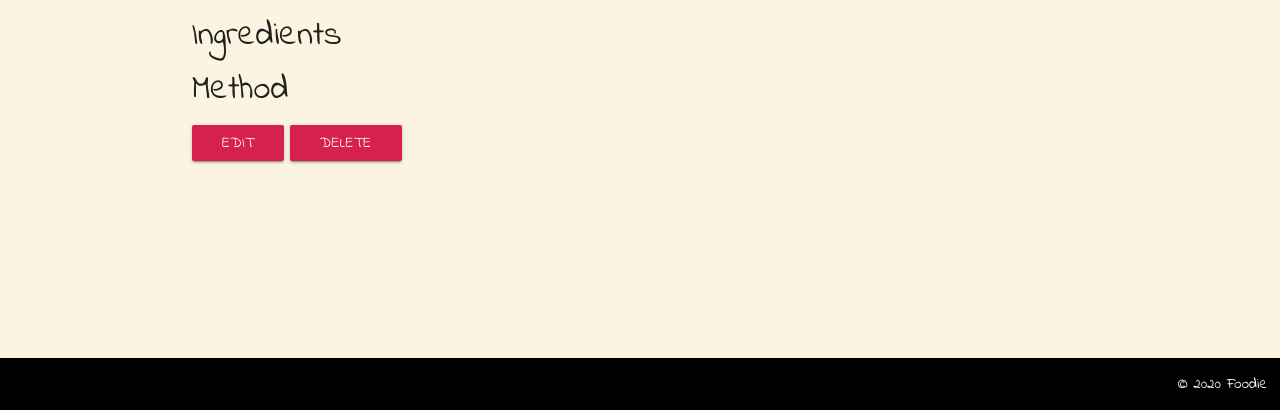
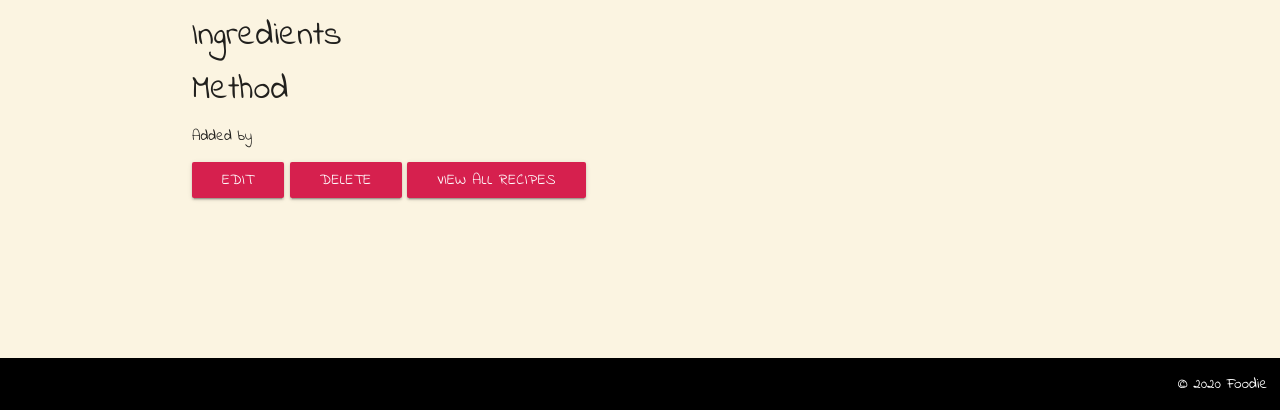
Before and after one commit to coderkatew/foodie, a Flask app: template templates/view_recipe.html in a window 1280 px wide. Shown: the part 390-800 px from the top of the page. Run offline with Flask 2, Linux system fonts and the light colour scheme; the template is opened without the code that fills it, so the values that code supplies are empty; some libraries are stand-ins or nearby versions.

Commit message:
Add contributor username to view recipe page

```diff
--- a/app.py
+++ b/app.py
@@ -101,7 +101,7 @@
     recipes = mongo.db.recipes
     recipes.insert({
         'recipe_name': request.form['recipe_name'],
-        # 'contributor': session['username'],
+        'contributor': session['username'],
         'recipe_image': recipe_image.filename,
         'category': request.form['category'],
         'difficulty': request.form['difficulty'],
--- a/templates/view_recipe.html
+++ b/templates/view_recipe.html
@@ -67,6 +67,7 @@
   <!-- Allergens -->
   <div>
     <p>{{recipe.allergens}}</p>
+    <p class="contributor">Added by {{recipe.contributor}}</p>
   </div>
   <a
     href="{{url_for('edit_recipe', recipe_id=recipe._id)}}"
@@ -76,6 +77,11 @@
     href="{{url_for('delete_recipe', recipe_id=recipe._id)}}"
     class="waves-effect waves-light btn"
     >Delete</a>
+    <a
+    href="{{url_for('all_recipes')}}"
+    class="waves-effect waves-light btn"
+    >View All Recipes</a>
+
 </div>
 
 
```
